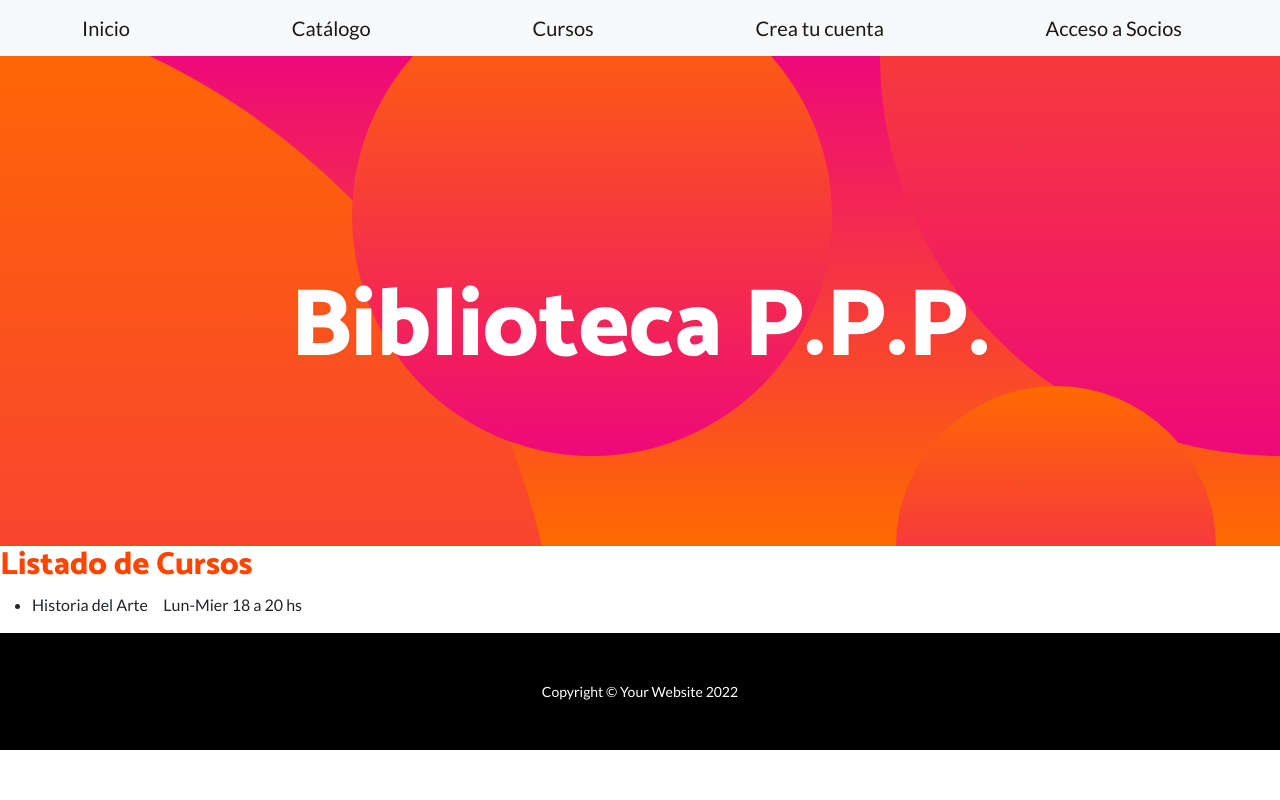
After one commit to baldr86/finalGrupoA, a Django app: page /app_biblioteca/listadocursos/ in a window 1280 px wide. The commit adds this page. Run offline with Django 4.2, Linux system fonts and the light colour scheme; data comes from the database, SQL or seed files in the repository; both versions use the stored data as it was after the commit; some libraries are stand-ins or nearby versions.

Commit message:
agrega herencia de templates

```diff
--- /dev/null
+++ b/Biblioteca/app_biblioteca/templates/listadocursos.html
@@ -0,0 +1,16 @@
+{% extends "padre.html" %}
+
+{% load static %}
+
+{% block ContenidoQueCambia %}
+
+    <h2 style="color:orangered">Listado de Cursos</h2>
+    <ul>
+    {% for curso in listacurso %}
+
+        <li> {{curso.nombre}} &nbsp&nbsp&nbsp {{curso.diahorario}}</li>
+
+    {% endfor %}
+    </ul>
+
+{% endblock %}
--- /dev/null
+++ b/Biblioteca/app_biblioteca/templates/padre.html
@@ -0,0 +1,65 @@
+<!DOCTYPE html>
+<html lang="en">
+    <head>
+
+        {% load static %}
+
+        <meta charset="utf-8" />
+        <meta name="viewport" content="width=device-width, initial-scale=1, shrink-to-fit=no" />
+        <meta name="description" content="" />
+        <meta name="author" content="" />
+        <title>Biblioteca PPP</title>
+        <link rel="icon" type="image/x-icon" href= "{% static 'app_biblioteca/assets/favicon.ico' %}"/>
+        <!-- Font Awesome icons (free version)-->
+        <script src="https://use.fontawesome.com/releases/v5.15.4/js/all.js" crossorigin="anonymous"></script>
+        <!-- Google fonts-->
+        <link href="https://fonts.googleapis.com/css?family=Catamaran:100,200,300,400,500,600,700,800,900" rel="stylesheet" />
+        <link href="https://fonts.googleapis.com/css?family=Lato:100,100i,300,300i,400,400i,700,700i,900,900i" rel="stylesheet" />
+        <!-- Core theme CSS (includes Bootstrap)-->
+        <link href="{%static 'app_biblioteca/css/styles.css' %}" rel="stylesheet" />
+    </head>
+    <body id="page-top">
+        <!-- Navigation-->
+        <nav class="navbar navbar-light bg-light static-top">
+            <div class="container">
+                <a class="navbar-brand" href="{% url 'inicio' %}">Inicio</a>
+                <a class="navbar-brand" href="{% url 'catalogo' %}">Catálogo</a>
+                <a class="navbar-brand" href="{% url 'listadocursos' %}">Cursos</a>
+                <a class="navbar-brand" href="#!">Crea tu cuenta</a>
+                <a class="navbar-brand" href="#!">Acceso a Socios</a>
+            </div>
+        </nav>
+        <!-- Header-->
+        <header class="masthead text-center text-white">
+            <div class="masthead-content">
+                <div class="container px-5">
+                    <h3 class="masthead-heading mb-0">Biblioteca P.P.P.</h3>
+
+                </div>
+
+            </div>
+
+            <div class="bg-circle-1 bg-circle"></div>
+            <div class="bg-circle-2 bg-circle"></div>
+            <div class="bg-circle-3 bg-circle"></div>
+            <div class="bg-circle-4 bg-circle"></div>
+        </header>
+        <!-- Content section 1-->
+
+
+        {% block ContenidoQueCambia %}
+
+
+        {% endblock %}
+
+
+        <!-- Footer-->
+        <footer class="py-5 bg-black">
+            <div class="container px-5"><p class="m-0 text-center text-white small">Copyright &copy; Your Website 2022</p></div>
+        </footer>
+        <!-- Bootstrap core JS-->
+        <script src="https://cdn.jsdelivr.net/npm/bootstrap@5.1.3/dist/js/bootstrap.bundle.min.js"></script>
+        <!-- Core theme JS-->
+        <script src="js/scripts.js"></script>
+    </body>
+</html>
--- a/Biblioteca/app_biblioteca/urls.py
+++ b/Biblioteca/app_biblioteca/urls.py
@@ -4,10 +4,10 @@ from app_biblioteca import views
 
 
 urlpatterns = [
-    path('', views.inicio),
+    path('', views.inicio, name='inicio'),
     path("libros/", views.libros),
     path("cursos/", views.cursos),
     path("socios/", views.socios),
-    path("catalogo/", views.catalogo, name='catalogo')
-
+    path("catalogo/", views.catalogo, name='catalogo'),
+    path("listadocursos/", views.listadocursos, name='listadocursos'),
 ]
--- a/Biblioteca/app_biblioteca/views.py
+++ b/Biblioteca/app_biblioteca/views.py
@@ -99,6 +99,11 @@ def catalogo(request):
 
     catalogo = Libro.objects.all()
 
-    #print(catalogo)
+    return render (request, 'catalogo.html', {'catalogo':catalogo} )
 
-    return render (request, 'catalogo.html', {'catalogo':catalogo} )
+
+def listadocursos (request):
+
+    listacurso = Cursos.objects.all()
+
+    return render (request, 'listadocursos.html', {'listacurso':listacurso} )
```
Also changed, not shown: Biblioteca/app_biblioteca/templates/catalogo.html (+7 -12 lines), Biblioteca/app_biblioteca/templates/cursos.html (+9 -13 lines), Biblioteca/app_biblioteca/templates/libros.html (+8 -12 lines), Biblioteca/app_biblioteca/templates/socios.html (+8 -12 lines), Biblioteca/db.sqlite3.
